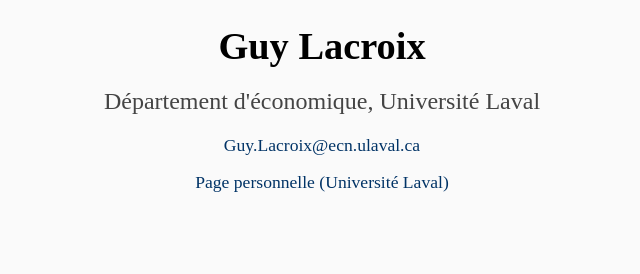
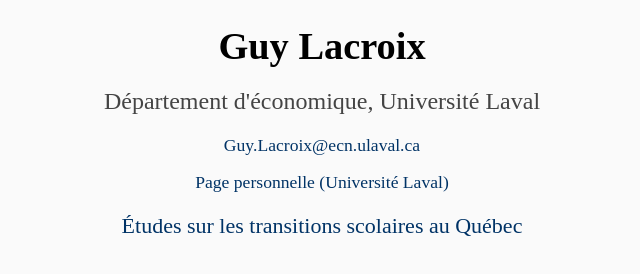
Before and after one commit to guylacroix/MEQ, a plain HTML site: page index.html in a window 1280 px wide. Shown: the part 104-378 px from the top of the page, without its empty margins (318-958 px from the left). Drawn offline with Linux system fonts and the light colour scheme.

Commit message:
Add link to MEQTransitions.pdf in index.html

```diff
--- a/index.html
+++ b/index.html
@@ -46,6 +46,7 @@
         <div class="links">
             <p><a href="mailto:Guy.Lacroix@ecn.ulaval.ca">Guy.Lacroix@ecn.ulaval.ca</a></p>
             <p><a href="https://www.fss.ulaval.ca/notre-faculte/repertoire-du-personnel/guy-lacroix" target="_blank">Page personnelle (Université Laval)</a></p>
+            <a href="/MEQTransitions.pdf"><p style="font-size:20px;">Études sur les transitions scolaires au Québec</a><br>
         </div>
     </div>
 </body>
```
